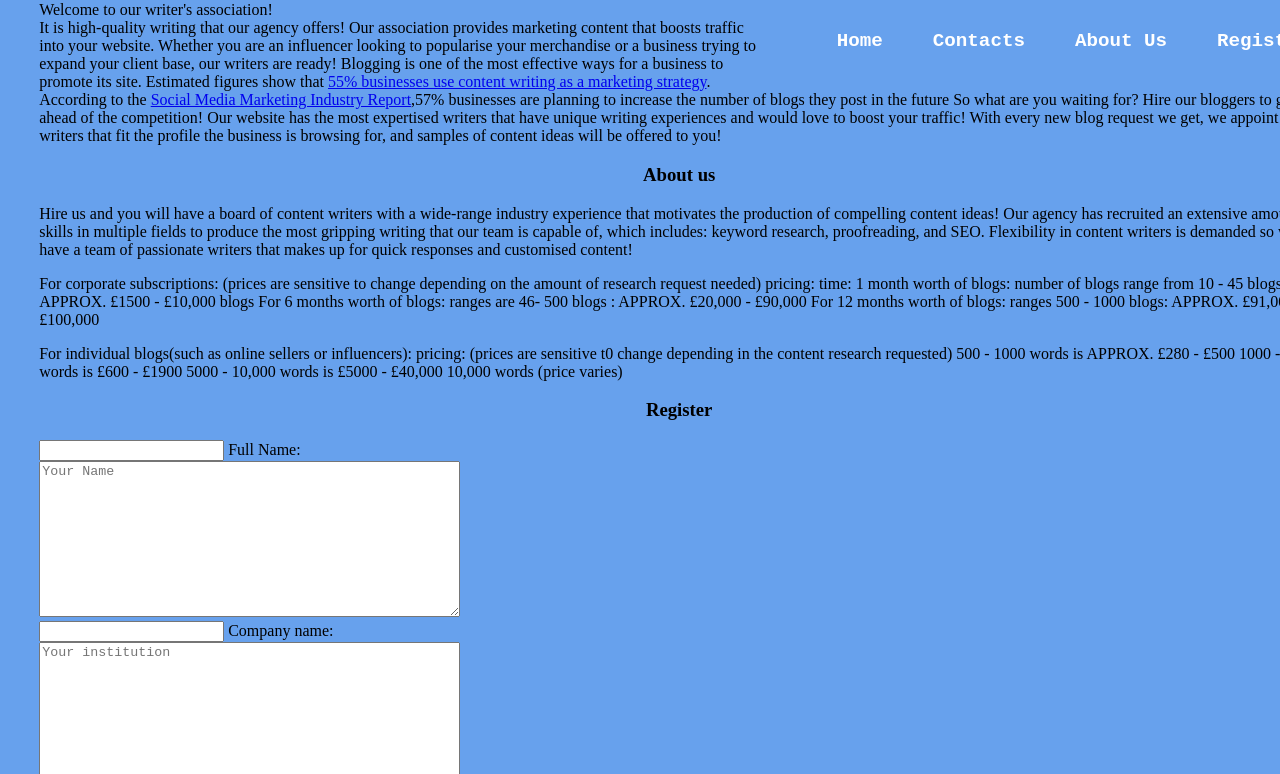
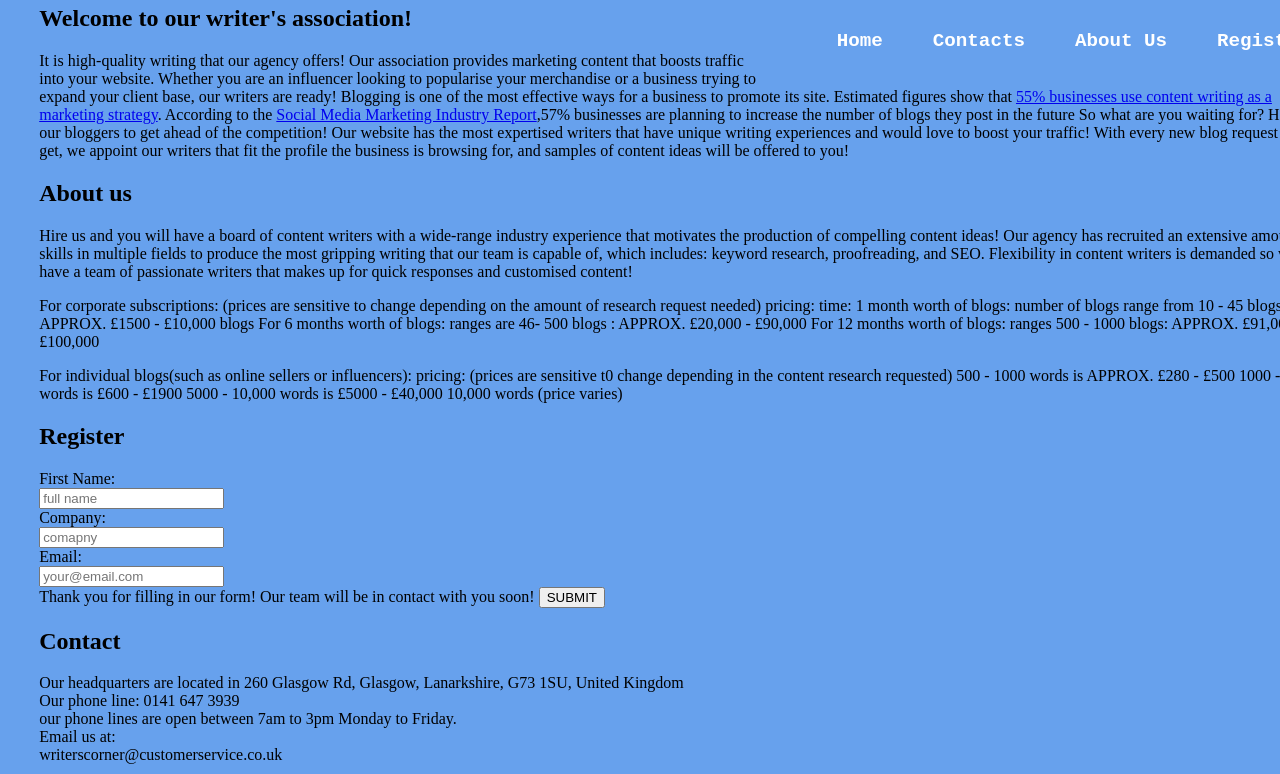
Before and after one commit to Rawa-spec/Writer-s_corner, a plain HTML site: page index.html in a window 1280 px wide. Shown: the part 72-846 px from the top of the page. Drawn offline with Linux system fonts and the light colour scheme.

Commit message:
created filled out structure for each section

```diff
--- a/index.html
+++ b/index.html
@@ -5,7 +5,7 @@
     <meta http-equiv="X-UA-Compatible" content="IE=edge">
     <meta name="viewport" content="width=device-width, initial-scale=1.0">
     <link rel="stylesheet" href="css/style.css">
-    <title>Home</title>
+    <title>Writer's Corner</title>
 </head>
 <body>
 <header>
@@ -21,11 +21,15 @@
 </nav>
 </header>
 
+<main>
+
+    <article id="home"  class="section-1">
+
+        <h1>
             Welcome to our writer's association!
+        </h1>
 
-<article>
-
-
+        <p>
             It is high-quality writing that our agency offers!
 
             Our association provides marketing content that boosts traffic into your website.
@@ -40,58 +44,87 @@ Our website has the most expertised writers that have unique writing experiences
 
             With every new blog request we get, we appoint our writers that fit the profile the business is browsing for,
             and samples of content ideas will be offered to you!
+        </p>
+
+
+
     </article>
 
-<h3 id="about">About us</h3>
-<article>
-<div><p> Hire us and you will have a board of content writers with a wide-range industry experience
+    <article id="about"  class="section-1">
+
+        <h2>
+            About us
+        </h2>
+
+        <p> Hire us and you will have a board of content writers with a wide-range industry experience
             that motivates the production of compelling content ideas!
             Our agency has recruited an extensive amount of skills in multiple fields to produce the most gripping writing that our team is
             capable of, which includes: keyword research, proofreading, and SEO.
             Flexibility in content writers is demanded so we have a team of passionate writers that makes up for quick responses
-and customised content!</p></div>
+            and customised content!</p>
 
-<div><p> For corporate subscriptions:
+            <p> For corporate subscriptions:
                 (prices are sensitive to change depending on the amount of research request needed)
                 pricing: time: 1 month worth of blogs: number of blogs range from 10 - 45 blogs:  APPROX. £1500 - £10,000
                 blogs For 6 months worth of blogs: ranges are 46- 500 blogs : APPROX. £20,000 - £90,000
-For 12 months worth of blogs: ranges 500 - 1000 blogs: APPROX. £91,000 - £100,000</p></div>
+                For 12 months worth of blogs: ranges 500 - 1000 blogs: APPROX. £91,000 - £100,000</p>
 
-
-<div><p> For individual blogs(such as online sellers or influencers):
+                <p> For individual blogs(such as online sellers or influencers):
                     pricing: (prices are sensitive t0 change depending in the content research requested)
                     500 - 1000 words is APPROX. £280 - £500
                     1000 - 4000 words is £600 - £1900
                     5000 - 10,000 words is £5000 - £40,000
-10,000 words (price varies)</p></div>
+                    10,000 words (price varies)</p>
     </article>
-<h3 id="register">Register</h3>
-<form>
-    <input method="post" action="https://formdump.codeinstitute.net/" >
-    <label for="full_name">Full Name:</label><br>
-    <textarea placeholder="Your Name" id="full_name" name="full_name" value="full_name" cols="50" rows="10"></textarea> <br>
 
-    <input method="post" action="https://formdump.codeinstitute.net/" >
-    <label for="company">Company name: </label><br>
-    <textarea placeholder="Your institution" id="company" name="company" value="company" cols="50" rows="10"></textarea> <br>
 
-    <input type="email" method="post" action="https://formdump.codeinstitute.net/" >
-    <label for="email">Email:</label><br>
-    <textarea placeholder="Email" id="email" name="email" value="email" cols="50" rows="10"></textarea> <br>
+    <article id="register"  class="section-1">
+
+        <form  method="post" action="https://formdump.codeinstitute.net/"  class=" white-box">
+
+            <h2>
+                Register
+            </h2>
+
+            <label for="full_name">First Name:</label>
+            <br>
+            <input placeholder="full name" type="text"  id="full_name" name="full_name"   >
+            <br>
+            <label for="comapny">Company:</label>
+            <br>
+            <input placeholder="comapny" type="text"  id="comapny" name="comapny">
+            <br>
+            <label for="email">Email:</label>
+            <br>
+            <input type="email" name="email" id="email" placeholder="your@email.com" >
+
+            <br>
+Thank you for filling in our form! Our team will be in contact with you soon!
+<button type="submit" class="button">SUBMIT</button>
 </form>
-<h3 id="contacts">Contacts</h3>
-    <article>
-        Our headquarters are located in 260 Glasgow Rd, Glasgow, Lanarkshire, G73 1SU, United Kingdom<br>
+    </article>
+
+
+    <article id="contacts"  class="section-1">
+
+        <h2>
+            Contact
+        </h2>
+
+        <p>   Our headquarters are located in 260 Glasgow Rd, Glasgow, Lanarkshire, G73 1SU, United Kingdom<br>
 
             Our phone line: 0141 647 3939<br>
             our phone lines are open between 7am to 3pm Monday to Friday.<br>
             Email us at:<br>
-writerscorner@customerservice.co.uk<br>
+            writerscorner@customerservice.co.uk</p>
     </article>
 
+
+</main>
+
     <footer>
-        <p> <a href="https://en-gb.facebook.com" target="_blank"><img class="social_media" src="https://cdn-icons-png.flaticon.com/512/733/733547.png" alt="facebook logo"/>
-            <a href="https://twitter.com/?lang=en" target="_blank"><img class="social_media" src="https://cdn-icons-png.flaticon.com/512/733/733579.png" alt="twitter logo"/><a </p>
+        <a  title="facebook" href="https://en-gb.facebook.com" target="_blank"><img class="social_media" src="https://cdn-icons-png.flaticon.com/512/733/733547.png" alt="facebook logo"/></a>
+        <a  title="twitter" href="https://twitter.com/?lang=en" target="_blank"><img class="social_media" src="https://cdn-icons-png.flaticon.com/512/733/733579.png" alt="twitter logo"/></a>
     </footer>
 </body>
 </html>
```
Lines whose indentation alone changed are shown as unchanged.
